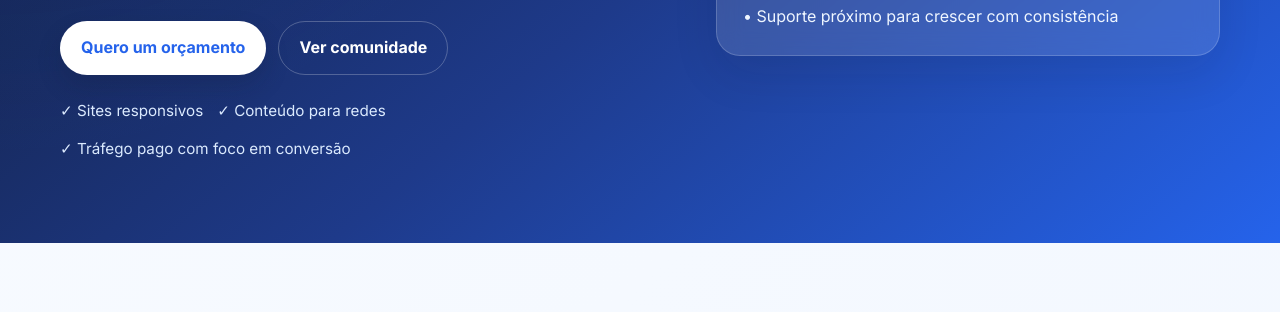
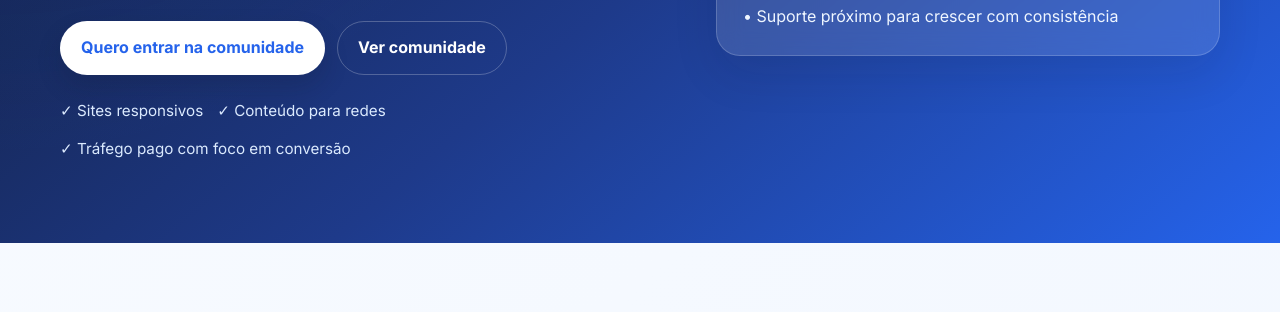
Before and after one commit to joaolucasayressoares953-ux/Up_ag-ncia-, a plain HTML site: page index.html in a window 1280 px wide. Shown: the part 456-768 px from the top of the page. Drawn offline with Linux system fonts and the light colour scheme.

Commit message:
fix: botões levam direto para a comunidade

```diff
--- a/index.html
+++ b/index.html
@@ -253,7 +253,7 @@
           <p>Transformamos presença digital em resultado real com sites modernos, vídeos curtos para Reels/TikTok e campanhas estratégicas que geram demanda qualificada.</p>
 
           <div class="hero-buttons">
-            <a class="btn btn-primary" href="#simulador">Quero um orçamento</a>
+            <a class="btn btn-primary" href="https://whatsapp.com/channel/0029VbDaDfNG8l5IZcxQSF1x" target="_blank" rel="noopener">Quero entrar na comunidade</a>
             <a class="btn btn-secondary" href="https://whatsapp.com/channel/0029VbDaDfNG8l5IZcxQSF1x" target="_blank" rel="noopener">Ver comunidade</a>
           </div>
 
@@ -421,7 +421,7 @@
           </div>
 
           <div class="cta-block">
-            <a id="approveBtn" class="btn btn-primary" href="https://whatsapp.com/channel/0029VbDaDfNG8l5IZcxQSF1x" target="_blank" rel="noopener">Quero esse plano</a>
+            <a id="approveBtn" class="btn btn-primary" href="https://whatsapp.com/channel/0029VbDaDfNG8l5IZcxQSF1x" target="_blank" rel="noopener">Entrar na comunidade</a>
             <a class="btn btn-secondary" style="color: var(--blue); border-color: rgba(37,99,235,0.16);" href="https://whatsapp.com/channel/0029VbDaDfNG8l5IZcxQSF1x" target="_blank" rel="noopener">Entrar na comunidade</a>
           </div>
         </div>
```
